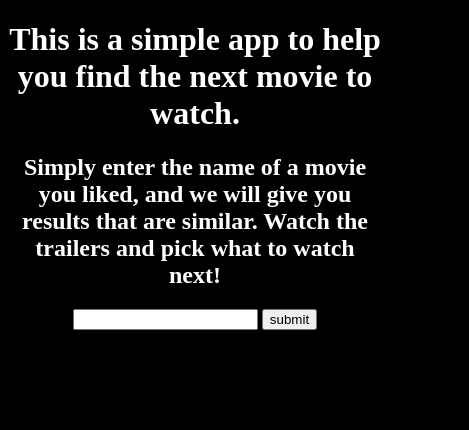
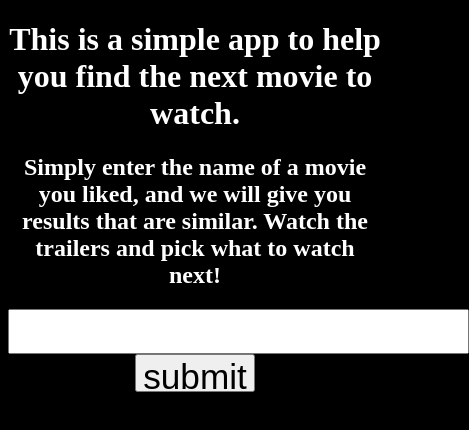
Before and after one commit to devinhuizingh/movies, a plain HTML site: page index.html in a window 390 px wide. Shown: the whole page, 469 px wide, since content can reach past the window. Drawn offline with Linux system fonts and the light colour scheme.

Commit message:
bigger search for mobile

```diff
--- a/css/style.css
+++ b/css/style.css
@@ -13,6 +13,7 @@ body {
 .movie {
 	text-align: center;
 	margin: 0 auto;
+	font-size: 2em;
 }
 
 .recomendations{
@@ -21,6 +22,10 @@ body {
 		color: white;
 }
 
+form input {
+height: 1.1em;
+font-size: 1.1em;
+
 p {
 	padding-bottom: -1em;
 	margin-bottom: -1em;
```
